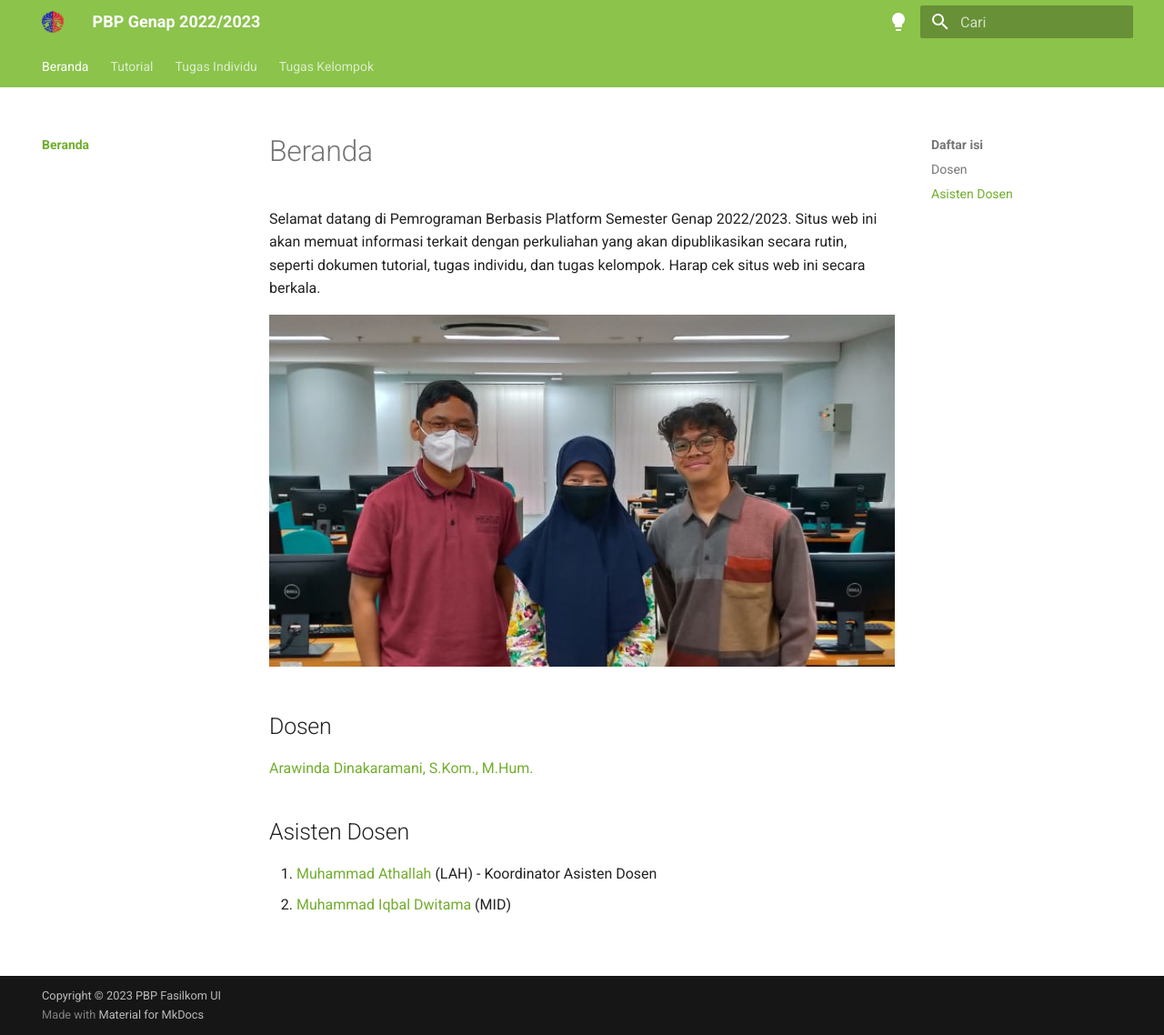
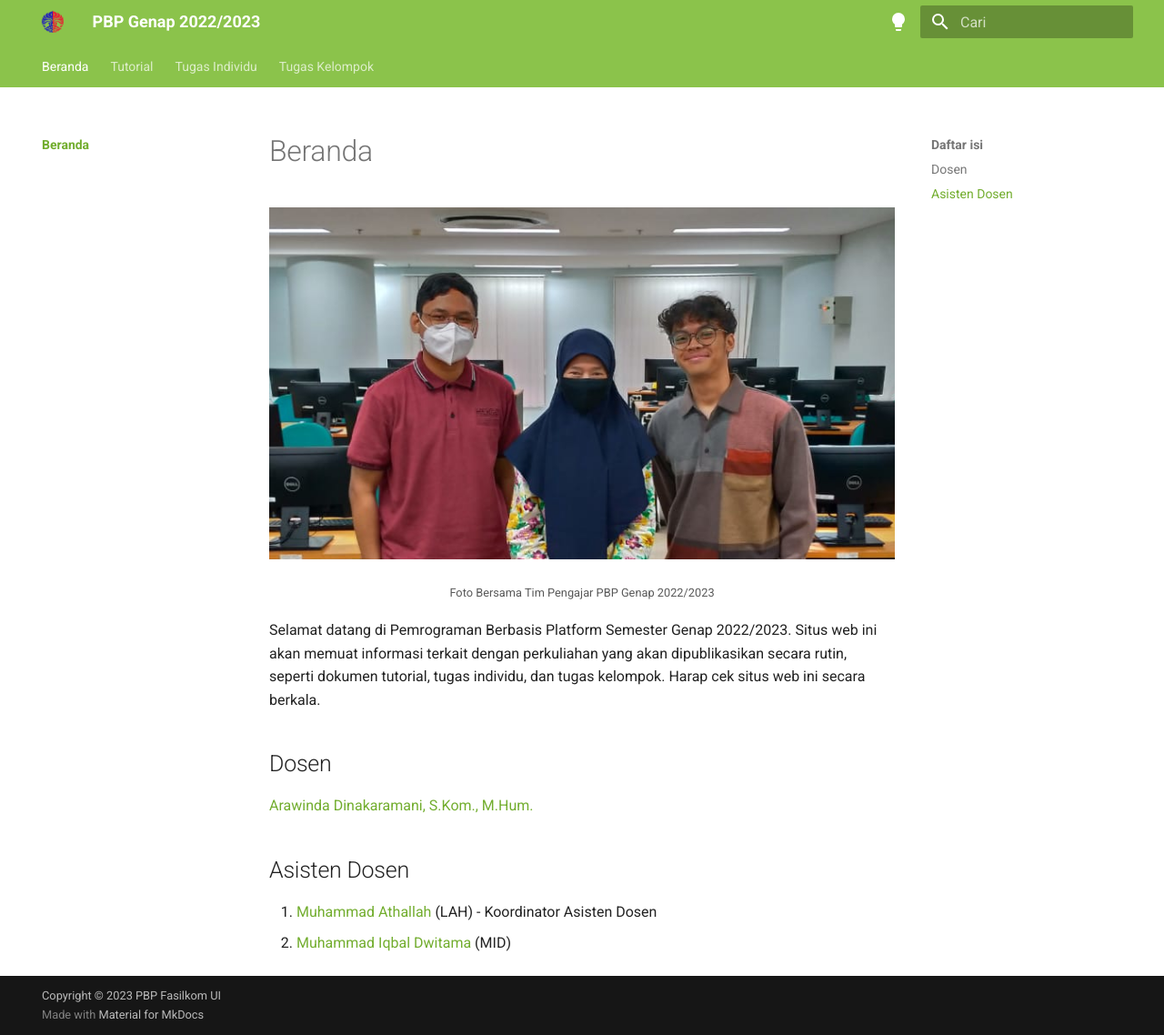
Before and after one commit to pbp-fasilkom-ui/genap-2023, an MkDocs documentation site: the page built from docs/index.md, in a window 1280 px wide and 1138 px high. Shown: the whole window at 91% size. Built offline with MkDocs 1.6.1 and Material for MkDocs 9.7.7, drawn with Linux system fonts in a browser that asks for light colours.

Commit message:
fix: style

```diff
--- a/docs/index.md
+++ b/docs/index.md
@@ -1,8 +1,12 @@
 # Beranda
 
+<p align="center">
+  <img src="assets/img/foto-bersama.png"/>
+</p>
+
+<center><small>Foto Bersama Tim Pengajar PBP Genap 2022/2023</small></center>
+
 Selamat datang di Pemrograman Berbasis Platform Semester Genap 2022/2023. Situs web ini akan memuat informasi terkait dengan perkuliahan yang akan dipublikasikan secara rutin, seperti dokumen tutorial, tugas individu, dan tugas kelompok. Harap cek situs web ini secara berkala.
-
-![Foto Bersama](assets/img/foto-bersama.png)
 
 ## Dosen
 
```
